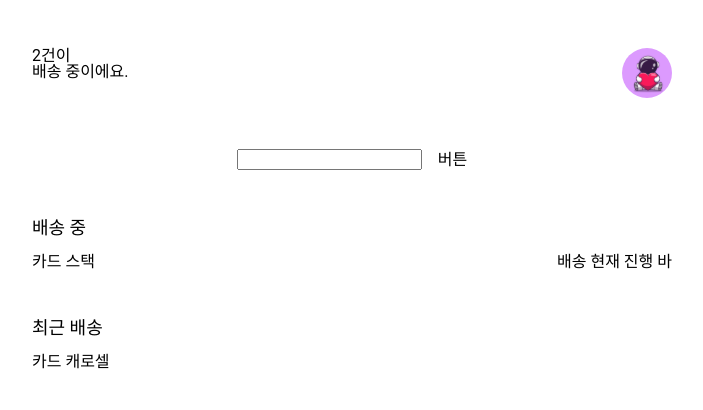
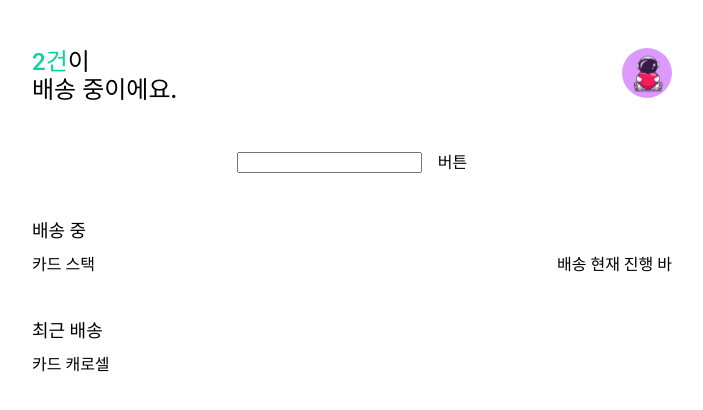
Before and after one commit to gdsc-ssu/ssung-delivery-frontend, a React (Vite) app in the folder packages/app/user-client/: page / in a window 1280 px wide. Shown: the top 410 px of the page, without its empty margins (288-991 px from the left). Built offline with nearby package versions, Linux system fonts and the light colour scheme.

Commit message:
style: 글자 폰트 조정

```diff
--- a/packages/app/user-client/src/App/App.header.tsx
+++ b/packages/app/user-client/src/App/App.header.tsx
@@ -1,6 +1,7 @@
 import styled from '@emotion/styled'
 import { memo } from 'react'
 import { Flex } from '../component/Layout'
+import { Text, Title } from '../component/Text'
 interface HeaderProps {
   count: number
   profileThumb: string
@@ -11,8 +12,11 @@ const Header = (props: HeaderProps) => {
     <div>
       <Flex flexDirection={'row'} justifyContent={'space-between'}>
         <div>
-          <div>{props.count}건이</div>
-          <div>배송 중이에요.</div>
+          <Title>
+            <Text color={'var(--primary)'}>{props.count}건</Text>이
+          </Title>
+          <br />
+          <Title>배송 중이에요.</Title>
         </div>
         <div>
           <img src={props.profileThumb} alt="프로필 사진" />
```
